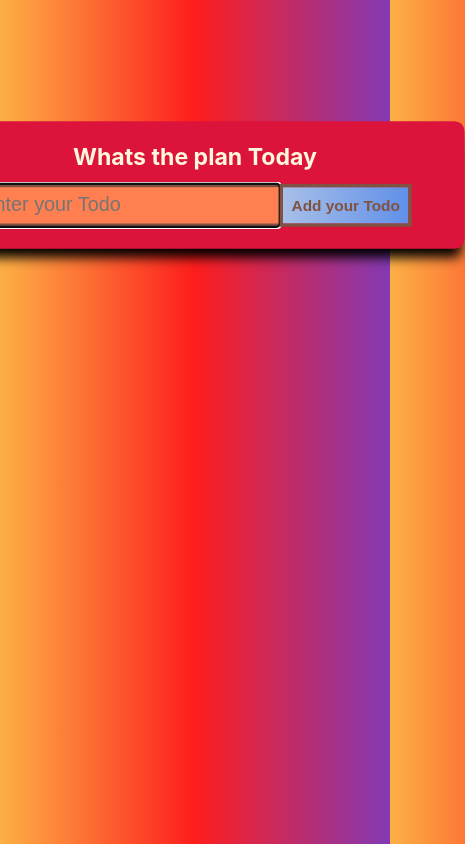
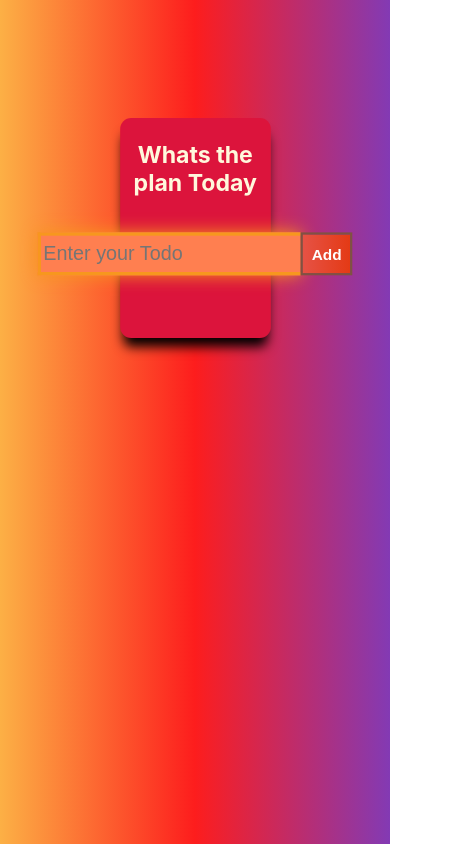
Before and after one commit to hardyganatra/Fancy-Todo-App, a React (Create React App) app: page / in a window 390 px wide. Shown: the whole page, 465 px wide, since content can reach past the window. Built offline with nearby package versions, Linux system fonts and the light colour scheme.

Commit message:
mobile css

```diff
--- a/src/App.css
+++ b/src/App.css
@@ -1,7 +1,10 @@
-* {
+html {
 	box-sizing: border-box;
-	margin: 0;
-	padding: 0;
+}
+*,
+*:before,
+*:after {
+	box-sizing: inherit;
 }
 
 body {
@@ -21,25 +24,25 @@ body {
 	); /* W3C, IE 10+/ Edge, Firefox 16+, Chrome 26+, Opera 12+, Safari 7+ */
 }
 
-.App {
+.todocontainer {
 	display: flex;
-	justify-content: center;
-	align-items: center;
-	width: 60%;
-	margin: 0 auto;
-}
-
-.todocontainer {
-	padding: 20px;
-	margin-top: 15vh;
-	background-color: crimson;
-	border-radius: 9px;
-	width: 490px;
+	flex-direction: column;
+	justify-content: flex-start;
+	width: 35%;
+	min-height: 200px;
+	background: crimson;
+	text-align: center;
+	margin: 128px auto;
+	border-radius: 10px;
+	padding-bottom: 32px;
 	box-shadow: 0 11px 11px -3px black;
 }
 
 ul {
 	list-style-type: none;
+	margin-block-start: 0em !important;
+	margin-block-end: 0em !important;
+	padding-inline-start: 0em !important;
 }
 
 h3 {
@@ -63,25 +66,38 @@ input {
 	font-size: 18px;
 }
 
+input:focus {
+	outline: none !important;
+	border-color: #f7971e;
+	box-shadow: 0 0 15px #f7971e;
+}
+
 button {
 	padding: 8px;
 	margin-top: 12px;
-	border: 3px solid #805241;
+	border: 2px solid #805241;
+	background: #e43a15; /* fallback for old browsers */
+	background: -webkit-linear-gradient(
+		to right,
+		#e65245,
+		#e43a15
+	); /* Chrome 10-25, Safari 5.1-6 */
 	background: linear-gradient(
 		to right,
-		#a7bfe8,
-		#6190e8
+		#e65245,
+		#e43a15
 	); /* W3C, IE 10+/ Edge, Firefox 16+, Chrome 26+, Opera 12+, Safari 7+ */
+	/* W3C, IE 10+/ Edge, Firefox 16+, Chrome 26+, Opera 12+, Safari 7+ */
 	cursor: pointer;
 	font-size: 14px;
-	color: #805241;
+	color: white;
 	font-weight: 800;
 }
 
 li {
-	background-color: lightsalmon;
+	/* background-color: lightsalmon; */
 	padding: 10px;
-	margin-top: 6px;
+	margin: 20px;
 	display: flex;
 	align-items: center;
 	justify-content: unset;
@@ -99,16 +115,55 @@ span {
 }
 
 .li-done {
-	opacity: 0.5;
+	opacity: 0.2;
 }
 
+.todorow:nth-child(4n + 1) {
+	background: linear-gradient(
+		90deg,
+		rgba(93, 12, 255, 1) 0%,
+		rgba(155, 0, 250, 1) 100%
+	);
+}
+
+.todorow:nth-child(4n + 2) {
+	background: linear-gradient(
+		90deg,
+		rgba(255, 12, 241, 1) 0%,
+		rgba(250, 0, 135, 1) 100%
+	);
+}
+
+.todorow:nth-child(4n + 3) {
+	background: linear-gradient(
+		90deg,
+		rgba(20, 159, 255, 1) 0%,
+		rgba(17, 122, 255, 1) 100%
+	);
+}
+
+.todorow:nth-child(4n + 4) {
+	background: linear-gradient(
+		90deg,
+		rgba(50, 259, 155, 1) 0%,
+		rgba(17, 122, 155, 1) 100%
+	);
+}
 @media only screen and (max-device-width: 480px) {
 	.todocontainer {
-		width: 300px;
-		margin-left: 10px;
+		width: 75%;
+		/* margin-left: 10px; */
 	}
 
 	input {
-		height: 80px;
+		height: 41px;
+	}
+
+	form {
+		padding: 10px;
+	}
+
+	li {
+		margin: 10px;
 	}
 }
--- a/src/components/Todo.js
+++ b/src/components/Todo.js
@@ -78,9 +78,11 @@ function Todo() {
 					<>
 						{todoList.map((data) => {
 							return (
-                <div key={data.id}>
+								<div key={data.id} className="todorow">
 									<motion.li
-                    className={data.isDOne ? "li-done" : null}
+										className={
+											data.isDOne ? "li-done" : null
+										}
 										whileHover={{ scale: 1.1 }}
 									>
 										<motion.span
--- a/src/components/TodoForm.js
+++ b/src/components/TodoForm.js
@@ -30,7 +30,7 @@ function TodoForm({ addTodoCallback, name, editedTodo, UpdateTodoCallback }) {
 					placeholder={name ? "Edit your Todo" : "Enter your Todo"}
 					ref={Forminput}
 				></input>
-        <button>{name ? "Edit your Todo" : "Add  your Todo"}</button>
+				<button>{name ? "Edit" : "Add"}</button>
 			</form>
 		</>
 	);
```
Lines whose indentation alone changed are shown as unchanged.
